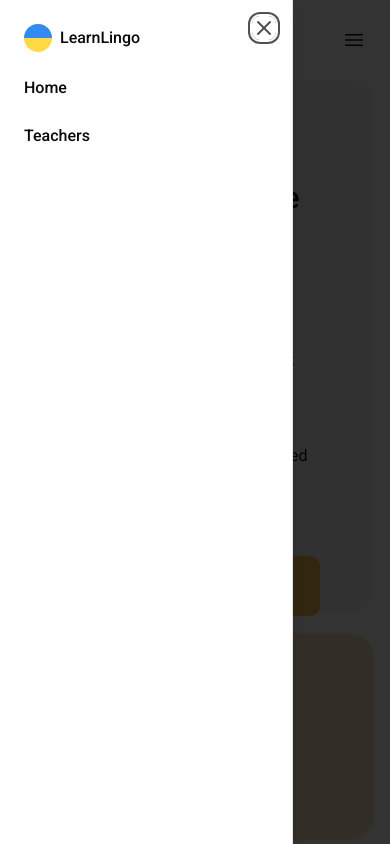
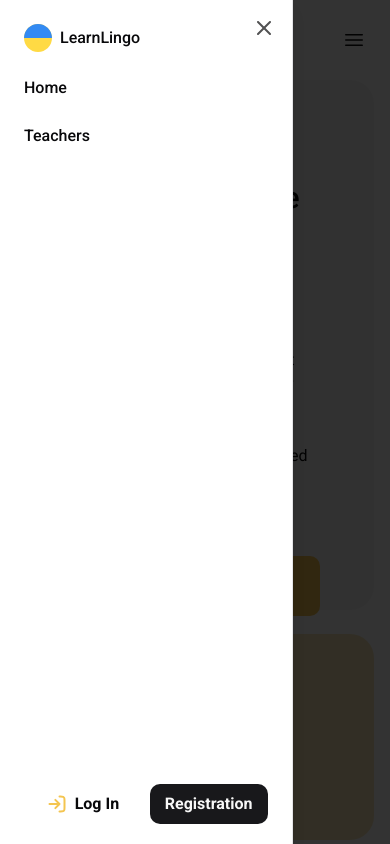
Before and after one commit to Valik3201/learn-lingo, a Next.js app: page / in a window 390 px wide. Both pictures are taken after a click on the button "Toggle Menu". Shown: the top 844 px of the page. Built offline with nearby package versions, Linux system fonts and the light colour scheme; no server answers.

Commit message:
feat(nav): Updated mobile nav with login and register buttons

```diff
--- a/components/mobile-nav.tsx
+++ b/components/mobile-nav.tsx
@@ -9,6 +9,8 @@ import { LogoutDialog } from "@/components/logout-dialog";
 import { Button } from "@/components/ui/button";
 import { Sheet, SheetContent, SheetTrigger } from "@/components/ui/sheet";
 import { LogoIcon, HamburgerIcon } from "./icons";
+import { LoginDialog } from "./login-dialog";
+import { RegisterDialog } from "./register-dialog";
 
 export function MobileNav() {
   const [open, setOpen] = React.useState(false);
@@ -58,7 +60,14 @@ export function MobileNav() {
             )}
           </div>
 
-          {user && <LogoutDialog />}
+          {user ? (
+            <LogoutDialog />
+          ) : (
+            <div className="grid grid-cols-2 gap-2">
+              <LoginDialog />
+              <RegisterDialog />
+            </div>
+          )}
         </div>
       </SheetContent>
     </Sheet>
```
